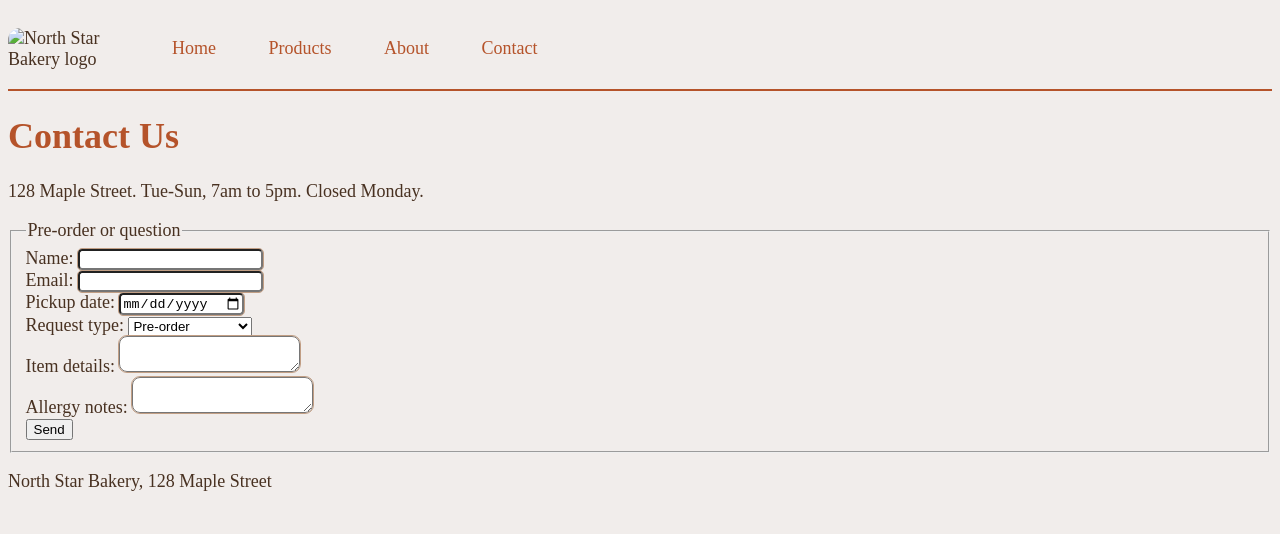
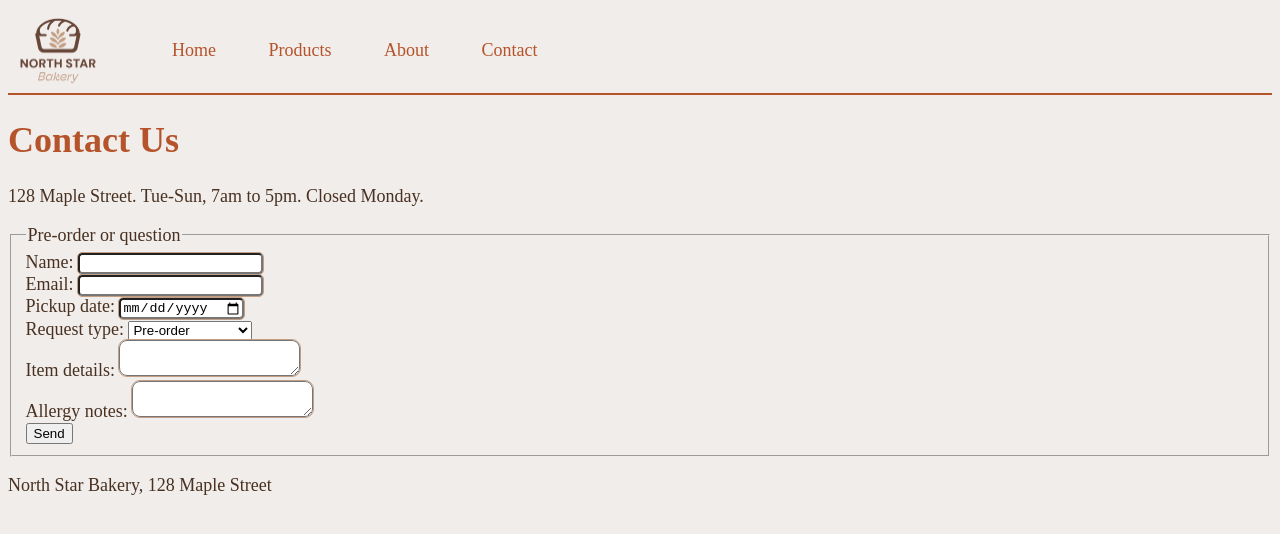
Before and after one commit to GabJ0/Gabriel-Jovel-Introduction-to-Web-Development-NorthStarBakery, a plain HTML site: page contact.html in a window 1280 px wide. Drawn offline with Linux system fonts and the light colour scheme.

Commit message:
Update image source path for bakery logo

```diff
--- a/contact.html
+++ b/contact.html
@@ -32,7 +32,7 @@
 <body>
 
   <header>
-    <img src="images/bakery-logo.png" alt="North Star Bakery logo" width="100">
+    <img src="North_Star_Bakery/images/bakery-logo.png" alt="North Star Bakery logo" width="100">
     <nav>
       <ul>
         <a href= "index.html" class="button-link">Home</a>
```
